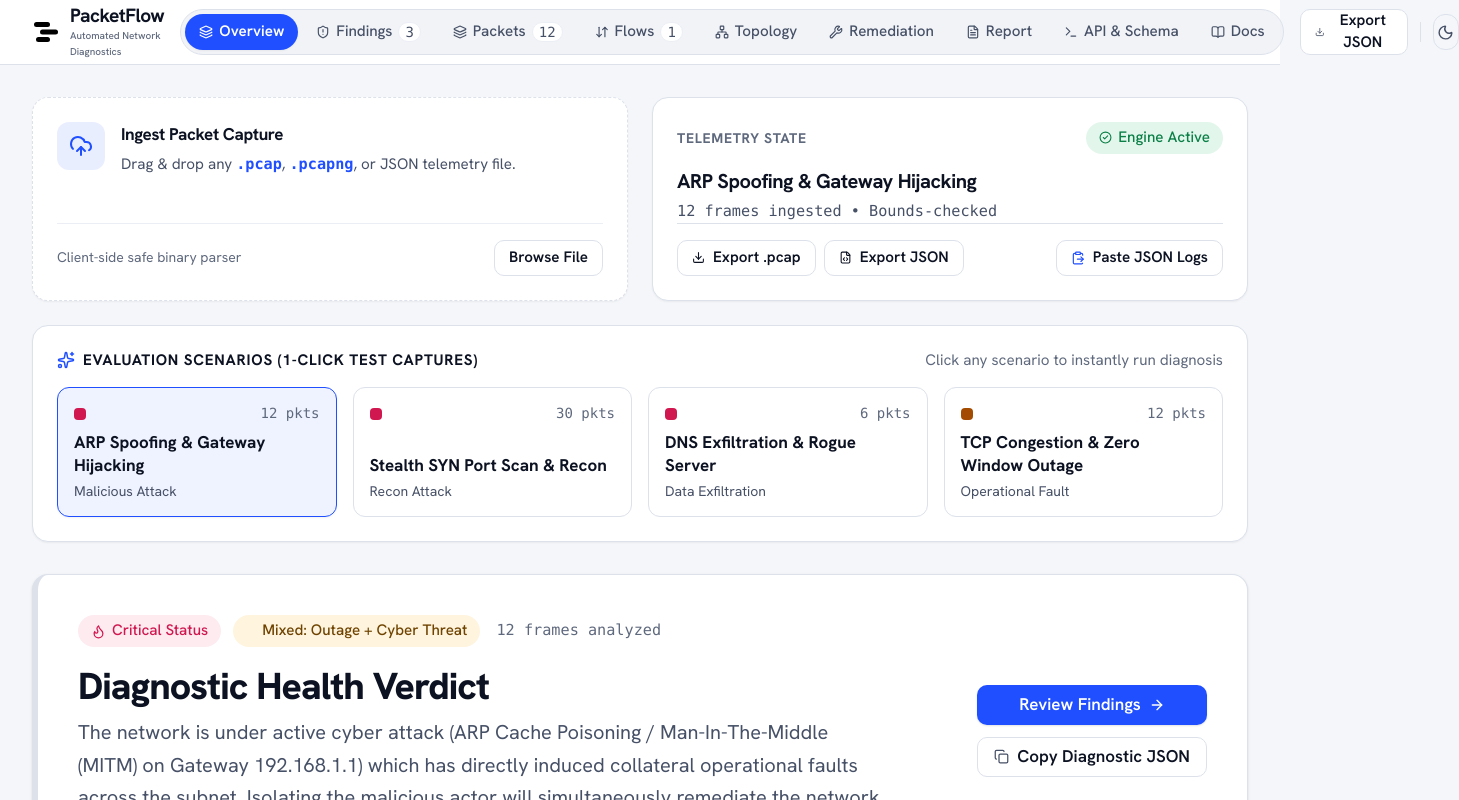
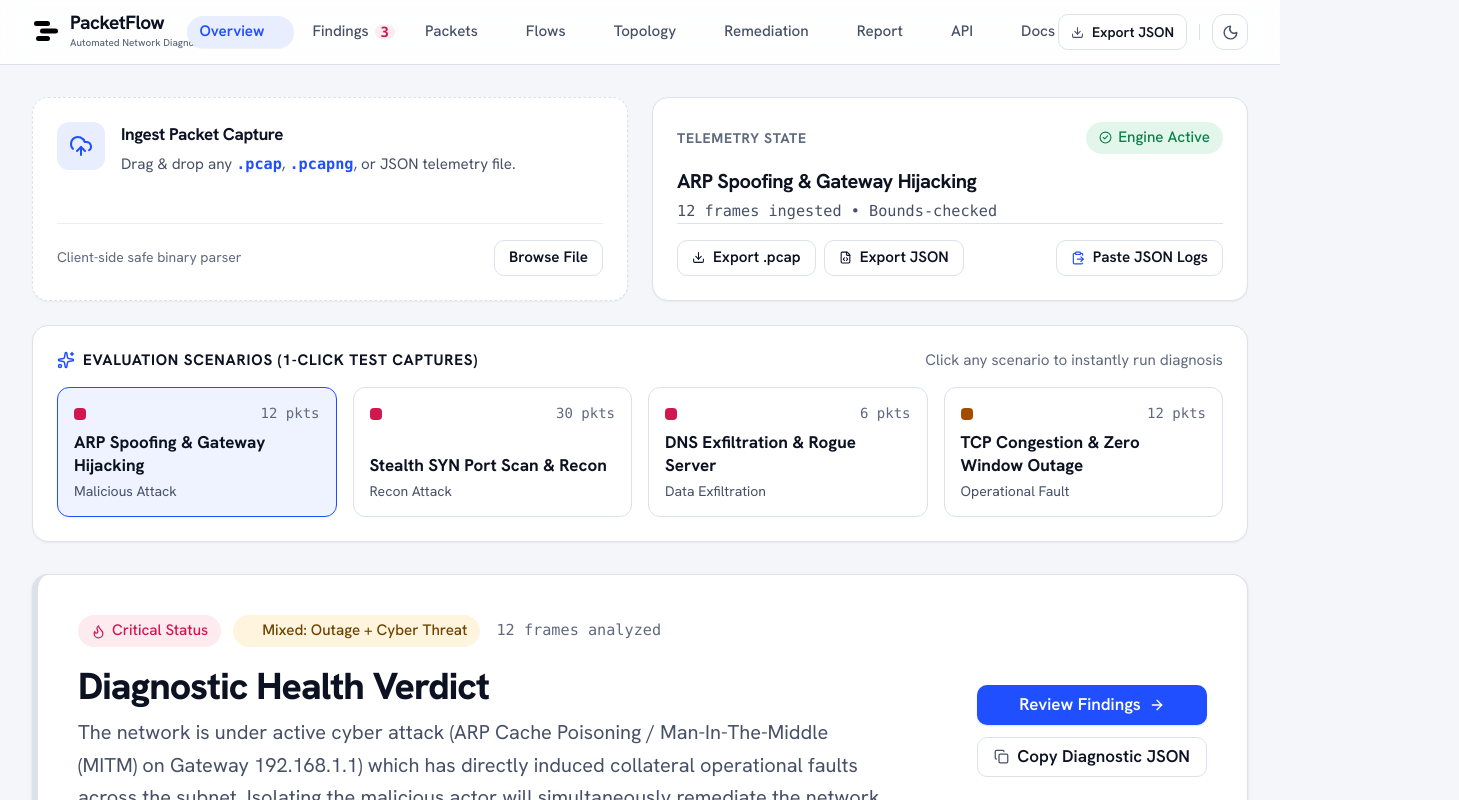
Before and after one commit to Rohiit-RS/PacketFlow, a Next.js app: page / in a window 1280 px wide. Shown: the top 800 px of the page, 1459 px wide, since content can reach past the window. Built offline with nearby package versions, Linux system fonts and the light colour scheme.

Commit message:
style(header): decongest navigation with clean text pills and generous spacing

```diff
--- a/components/Header.tsx
+++ b/components/Header.tsx
@@ -2,36 +2,24 @@
 
 import Link from "next/link";
 import { usePathname } from "next/navigation";
-import {
-  Layers,
-  ShieldAlert,
-  ArrowDownUp,
-  FileJson,
-  BookOpen,
-  Download,
-  Sparkles,
-  Network,
-  Wrench,
-  FileText,
-  Terminal,
-} from "lucide-react";
+import { Download } from "lucide-react";
 import { Wordmark } from "./shell/Logo";
 import { ThemeToggle } from "./shell/ThemeToggle";
-import { Button, Chip, Swatch, cn } from "./ui";
+import { Button, cn } from "./ui";
 import { useCapture } from "@/lib/context/CaptureContext";
 import { toast } from "sonner";
 
 export function Header() {
   const pathname = usePathname();
-  const { analysisResult, currentCaptureName } = useCapture();
+  const { analysisResult } = useCapture();
 
   const findingsCount = analysisResult.report.findings.length;
-  const packetsCount = analysisResult.packets.length;
-  const flowsCount = analysisResult.flows.length;
 
   const downloadReportJson = () => {
     try {
-      const dataStr = "data:text/json;charset=utf-8," + encodeURIComponent(JSON.stringify(analysisResult.report, null, 2));
+      const dataStr =
+        "data:text/json;charset=utf-8," +
+        encodeURIComponent(JSON.stringify(analysisResult.report, null, 2));
       const downloadAnchor = document.createElement("a");
       downloadAnchor.setAttribute("href", dataStr);
       downloadAnchor.setAttribute("download", `packetflow-diagnostic-${Date.now()}.json`);
@@ -45,54 +33,52 @@ export function Header() {
   };
 
   const navLinks = [
-    { href: "/", label: "Overview", icon: Layers, badge: null },
-    { href: "/findings", label: "Findings", icon: ShieldAlert, badge: findingsCount },
-    { href: "/packets", label: "Packets", icon: Layers, badge: packetsCount },
-    { href: "/flows", label: "Flows", icon: ArrowDownUp, badge: flowsCount },
-    { href: "/topology", label: "Topology", icon: Network, badge: null },
-    { href: "/remediation", label: "Remediation", icon: Wrench, badge: null },
-    { href: "/report", label: "Report", icon: FileText, badge: null },
-    { href: "/api", label: "API & Schema", icon: Terminal, badge: null },
-    { href: "/docs", label: "Docs", icon: BookOpen, badge: null },
+    { href: "/", label: "Overview" },
+    { href: "/findings", label: "Findings", badge: findingsCount > 0 ? findingsCount : null },
+    { href: "/packets", label: "Packets" },
+    { href: "/flows", label: "Flows" },
+    { href: "/topology", label: "Topology" },
+    { href: "/remediation", label: "Remediation" },
+    { href: "/report", label: "Report" },
+    { href: "/api", label: "API" },
+    { href: "/docs", label: "Docs" },
   ];
 
   return (
-    <header className="bg-raised border-b border-rule sticky top-0 z-40 backdrop-blur-md bg-raised/95">
-      <div className="mx-auto max-w-[1360px] px-4 sm:px-8 h-16 flex items-center justify-between gap-4">
+    <header className="bg-raised/90 backdrop-blur-md border-b border-rule sticky top-0 z-40">
+      <div className="mx-auto max-w-[1360px] px-4 sm:px-8 h-16 flex items-center justify-between gap-6">
         {/* Left: Brand Wordmark */}
-        <Link href="/" className="rounded-[10px] focus-visible:outline-none">
+        <Link href="/" className="shrink-0 rounded-[10px] focus-visible:outline-none">
           <Wordmark />
         </Link>
 
-        {/* Center: Desktop Navigation Tabs (Pill style) */}
-        <nav className="hidden lg:flex items-center gap-1 p-1 bg-sunk/80 rounded-full border border-rule">
+        {/* Center: Clean, Uncongested Desktop Navigation */}
+        <nav aria-label="Main" className="hidden lg:flex items-center gap-1 xl:gap-1.5 flex-1 justify-center max-w-[720px]">
           {navLinks.map((item) => {
             const isActive =
               item.href === "/"
                 ? pathname === "/"
                 : pathname === item.href || pathname.startsWith(`${item.href}/`);
-            const Icon = item.icon;
 
             return (
               <Link
                 key={item.href}
                 href={item.href}
                 className={cn(
-                  "inline-flex items-center gap-1.5 px-3.5 h-9 rounded-full text-sm font-medium transition-colors whitespace-nowrap",
+                  "inline-flex items-center h-8 px-3 rounded-full text-sm font-medium transition-colors whitespace-nowrap",
                   isActive
-                    ? "bg-brand text-on-brand shadow-xs font-semibold"
-                    : "text-ink-2 hover:text-ink hover:bg-raised"
+                    ? "bg-brand-soft text-brand font-semibold shadow-2xs"
+                    : "text-ink-2 hover:text-ink hover:bg-sunk"
                 )}
               >
-                <Icon size={14} />
                 <span>{item.label}</span>
                 {item.badge !== null && (
                   <span
                     className={cn(
-                      "px-1.5 py-0.2 rounded-full text-xs font-mono",
+                      "ml-1.5 px-1.5 py-0.2 rounded-full text-xs font-mono font-bold leading-none",
                       isActive
-                        ? "bg-brand-deep text-on-brand font-bold"
-                        : "bg-raised text-ink-2 border border-rule-soft"
+                        ? "bg-brand text-on-brand"
+                        : "bg-flag-soft text-flag"
                     )}
                   >
                     {item.badge}
@@ -104,26 +90,26 @@ export function Header() {
         </nav>
 
         {/* Right: Actions & ThemeToggle */}
-        <div className="flex items-center gap-2">
+        <div className="flex items-center gap-2 shrink-0">
           <Button
             variant="secondary"
             size="sm"
             onClick={downloadReportJson}
             title="Download strict schema JSON"
-            className="hidden sm:inline-flex"
+            className="hidden xl:inline-flex h-8 px-3 text-xs"
           >
-            <Download size={14} className="text-ink-2" />
+            <Download size={13} className="text-ink-2" />
             <span>Export JSON</span>
           </Button>
 
-          <div className="h-5 w-px bg-rule mx-1 hidden sm:block" />
+          <div className="h-4 w-px bg-rule mx-1 hidden xl:block" />
 
           <ThemeToggle />
         </div>
       </div>
 
-      {/* Mobile/Tablet Sub-Navigation Scrolling Bar */}
-      <div className="lg:hidden border-t border-rule-soft px-4 py-2 overflow-x-auto flex items-center gap-1.5 bg-raised/90">
+      {/* Mobile/Tablet Clean Scrolling Sub-Navigation */}
+      <div className="lg:hidden border-t border-rule-soft px-4 py-2 overflow-x-auto flex items-center gap-1.5 bg-raised/95 scrollbar-none">
         {navLinks.map((item) => {
           const isActive =
             item.href === "/"
@@ -135,9 +121,9 @@ export function Header() {
               key={item.href}
               href={item.href}
               className={cn(
-                "inline-flex items-center gap-1.5 px-3 h-7 rounded-full text-xs font-semibold transition-colors shrink-0",
+                "inline-flex items-center gap-1 px-3 h-7 rounded-full text-xs font-semibold transition-colors shrink-0 whitespace-nowrap",
                 isActive
-                  ? "bg-brand text-on-brand"
+                  ? "bg-brand-soft text-brand"
                   : "bg-sunk text-ink-2 hover:text-ink"
               )}
             >
```
